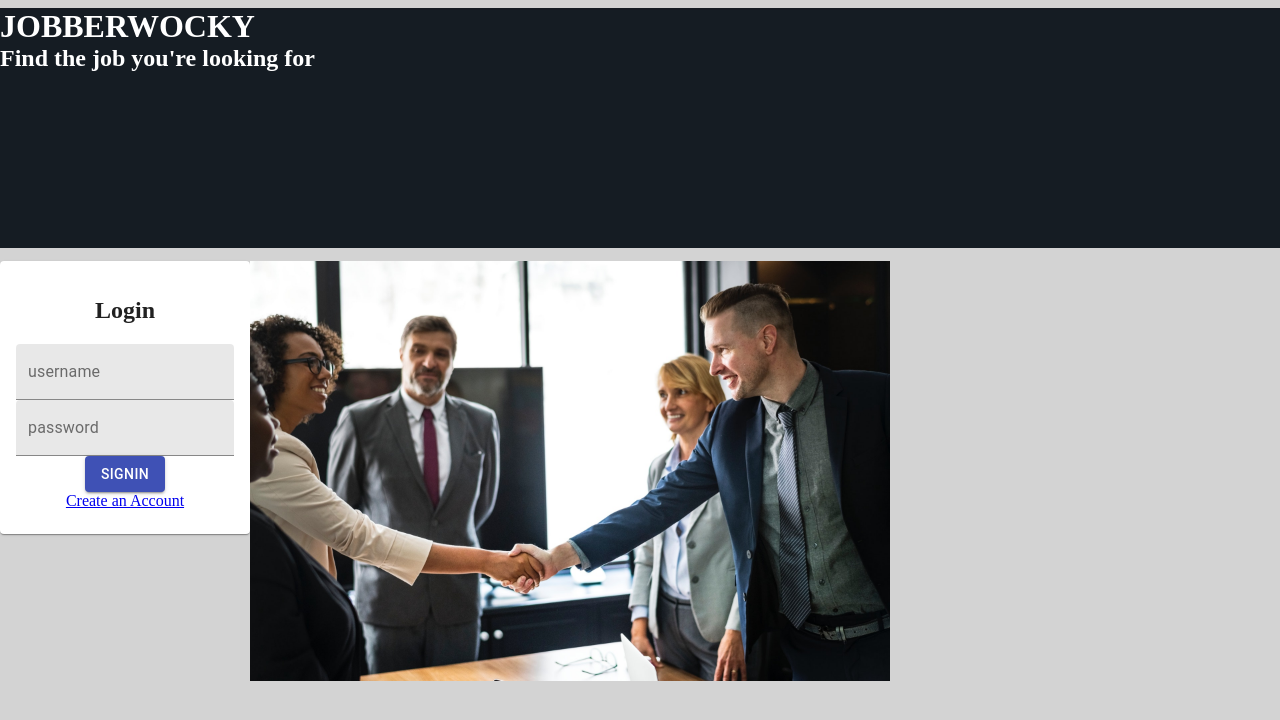
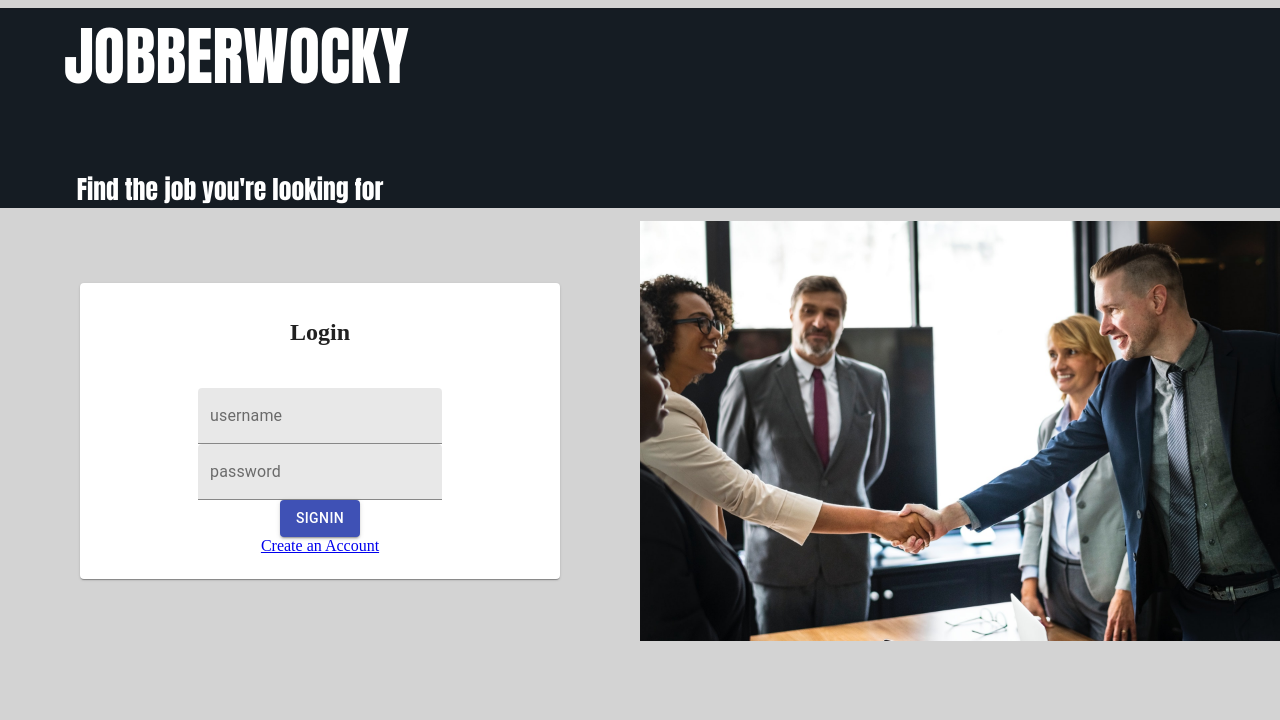
Before and after one commit to erikmjohnson/getTheJob_frontend, a React (Create React App) app in the folder main/: page / in a window 1280 px wide. Shown: the top 720 px of the page. Built offline with nearby package versions, Linux system fonts and the light colour scheme.

Commit message:
working on signin

```diff
--- a/main/src/component/Landing/Landing.js
+++ b/main/src/component/Landing/Landing.js
@@ -21,13 +21,13 @@ class Landing extends React.Component {
 render() {
 
   const signIn =
-    <Grid style={{marginTop: '1%'}} container={true} direction='row' alignItems='flex-start' spacing={0}>
-      <div>
-        <Grid item style={{width: '250px', margin: 'auto'}}>
+    <Grid style={{marginTop: '1%'}} container={true} direction='row' alignItems='center'>
+      <div className='authForm'>
+        <Grid item style={{width: '75%'}}>
           <Card>
             <CardContent>
-              <Grid container={true} direction='column' justify='space-evenly' alignItems='center' alignContent='center' spacing={0} >
-                <Grid item>
+              <Grid container={true} direction='column' justify='space-evenly' alignItems='center' alignContent='center'>
+                <Grid item style={{marginBottom:'5%'}}>
                   <h1>Login</h1>
                 </Grid>
                 <Grid item>
@@ -46,11 +46,11 @@ render() {
   ;
 
   const signUp =
-    <Grid style={{marginTop: '1%'}} container={true} direction='row' alignItems='flex-start'>
+    <Grid style={{marginTop: '1%'}} container={true} direction='row' alignItems='center'>
       <div>
         <Grid item style={{width: '250px', margin: 'auto'}}>
           <Card>
-            <CardContent mt='30px'>
+            <CardContent>
               <Grid container={true} direction='column' justify='space-evenly' alignItems='center' alignContent='center'>
                 <Grid item>
                   <h1>Sign Up</h1>
--- a/main/src/component/Landing/_landing.scss
+++ b/main/src/component/Landing/_landing.scss
@@ -1,6 +1,16 @@
-.userAccount {
-  display: table-row;
+.handShake {
+  display: flex;
+  width: 50%;
+  margin-left: auto;
 }
-.handShake {
+
+.authForm {
+  display: flex;
   width: 50%;
+  height: 100%;
+  justify-content: center;
 }
+
+.authForm > h1 {
+  font-size: 10vw;
+}
--- a/main/src/component/NavBar/_banner.scss
+++ b/main/src/component/NavBar/_banner.scss
@@ -1,11 +1,26 @@
 #banner {
+  display: flex;
+  flex-direction: column;
   background-color: #151C23;
   margin: 0;
-  height: 30vh;
+  height: 25vh;
   margin-top: 1vh;
 }
 
 #banner > h1,h2 {
   margin: 0;
   color: white;
+  font-family: Impact;
+  margin-left: 5%;
 }
+
+#banner > h1 {
+  font-size: 5vw;
+}
+
+#banner > h2 {
+  display: flex;
+  font-size: 2vw;
+  margin-top: auto;
+  margin-left: 6%;
+}
```
